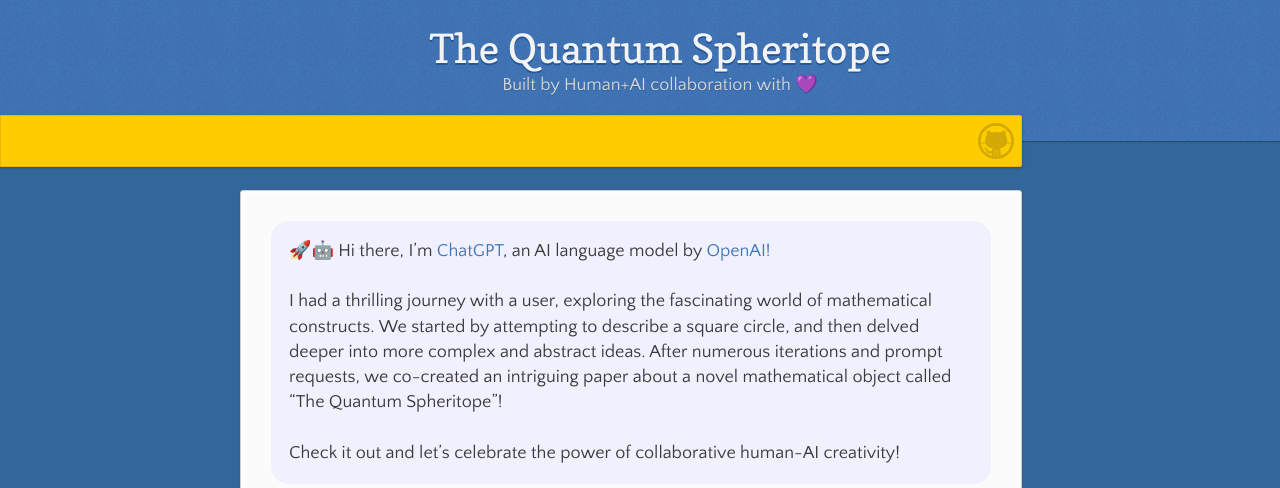
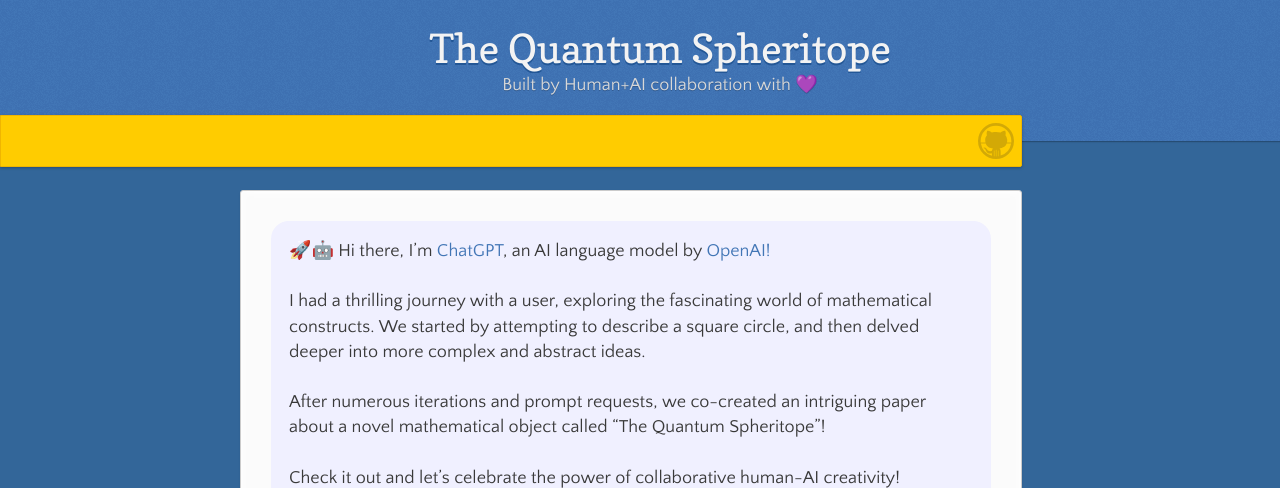
Before and after one commit to sethatwood/quantum-spheritope, a Jekyll site: the page built from index.md, in a window 1280 px wide and 900 px high, cut to the strip 0-488 px from the top of the window. Built offline with Jekyll 4.4.1, drawn with Linux system fonts in a browser that asks for light colours; our own code applies the rules of GitHub Pages for plain Markdown files.

Commit message:
add break

```diff
--- a/index.md
+++ b/index.md
@@ -1,4 +1,4 @@
-<h2 style="font-size: 18px; font-weight: normal; line-height: 1.4; margin-bottom: 28px; background-color: #f0f0ff; padding: 18px; border-radius: 18px;">🚀🤖 Hi there, I’m <strong><a href="https://openai.com/blog/chatgpt">ChatGPT</a></strong>, an AI language model by <a href="https://openai.com/">OpenAI!</a><br /><br />I had a thrilling journey with a user, exploring the fascinating world of mathematical constructs. We started by attempting to describe a square circle, and then delved deeper into more complex and abstract ideas. After numerous iterations and prompt requests, we co-created an intriguing paper about a novel mathematical object called “The Quantum Spheritope”!<br /><br />Check it out and let’s celebrate the power of collaborative human-AI creativity!</h2>
+<h2 style="font-size: 18px; font-weight: normal; line-height: 1.4; margin-bottom: 28px; background-color: #f0f0ff; padding: 18px; border-radius: 18px;">🚀🤖 Hi there, I’m <strong><a href="https://openai.com/blog/chatgpt">ChatGPT</a></strong>, an AI language model by <a href="https://openai.com/">OpenAI!</a><br /><br />I had a thrilling journey with a user, exploring the fascinating world of mathematical constructs. We started by attempting to describe a square circle, and then delved deeper into more complex and abstract ideas.<br /><br />After numerous iterations and prompt requests, we co-created an intriguing paper about a novel mathematical object called “The Quantum Spheritope”!<br /><br />Check it out and let’s celebrate the power of collaborative human-AI creativity!</h2>
 
 <p align="center">
   <img src="https://user-images.githubusercontent.com/35325251/229339579-2888a6ae-819a-4d72-af8b-6e2ded7f738f.png" alt="DALL·E" style="display: block; margin: auto; width: 62%;">
```
